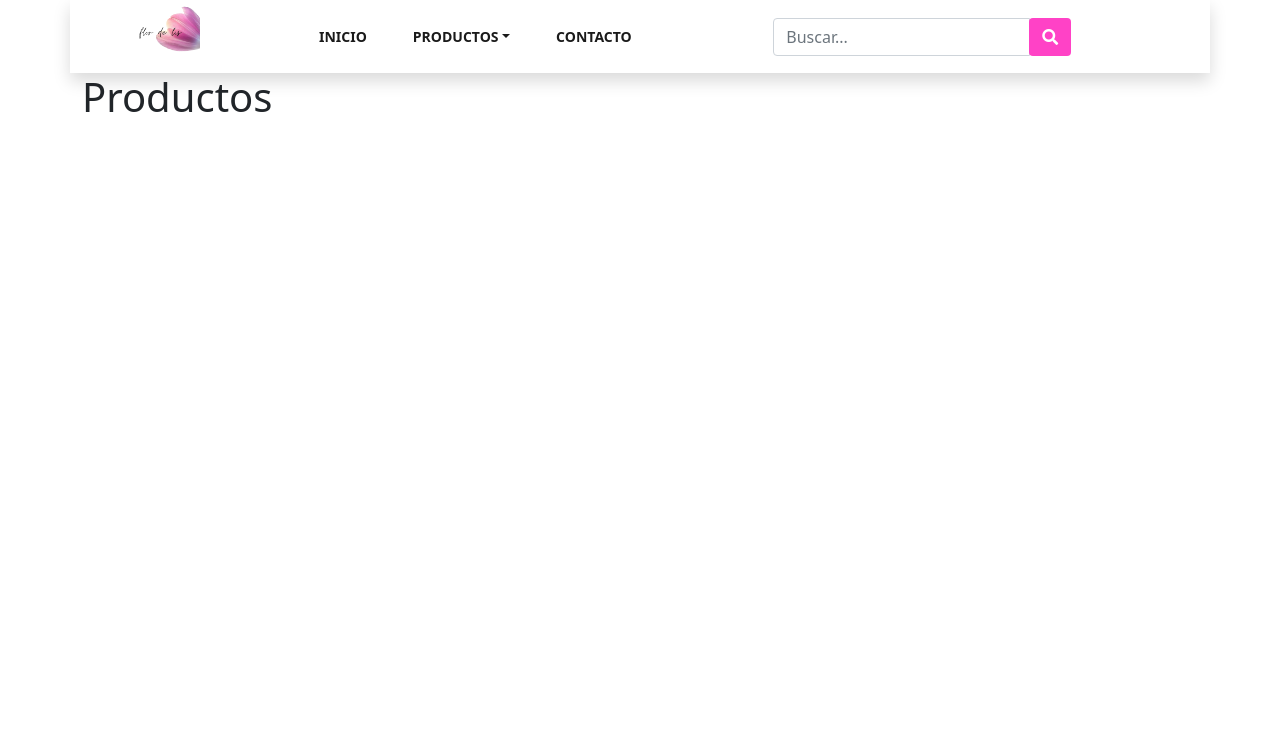
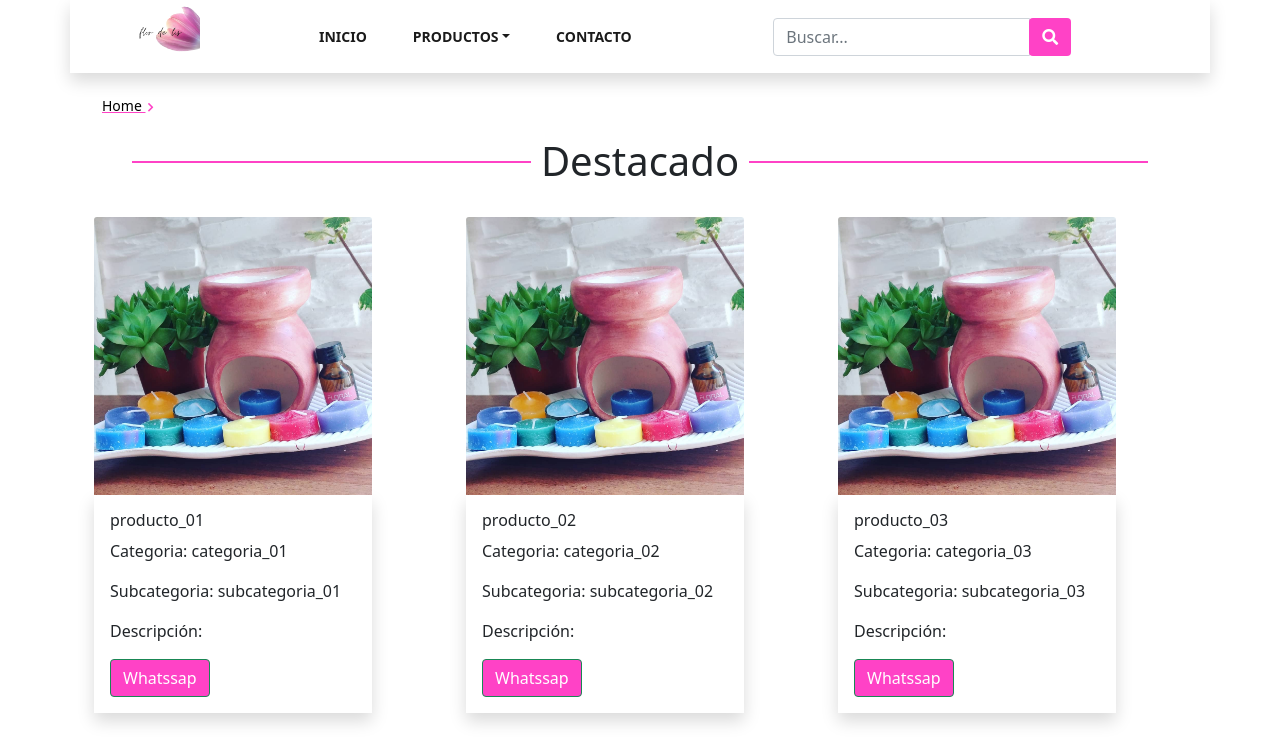
Before and after one commit to MendietaSergio/Flor_de_Lis, a React (Create React App) app: page /Productos in a window 1280 px wide. Shown: the top 739 px of the page. Built offline with nearby package versions, Linux system fonts and the light colour scheme.

Commit message:
Añade 'cambios/mejoras' en estilos, vista de pagina

```diff
--- a/src/index.css
+++ b/src/index.css
@@ -11,3 +11,18 @@ code {
   font-family: source-code-pro, Menlo, Monaco, Consolas, 'Courier New',
     monospace;
 }
+
+/* RUTAS */
+.routes{
+  margin: 20px;
+}
+.link-page>a{
+  text-decoration-color: #ff42c6;
+  font-size: 14px;
+  color: black;
+}
+.link-page>a>i{
+  color: #ff42c6;
+  font-size: 10px;
+  padding: 2px;
+}
--- a/src/mocks/categories.js
+++ b/src/mocks/categories.js
@@ -6,7 +6,7 @@ const categories = [
     },
     {
         id:2,
-        title:"Cartas aromas",
+        title:"Cartas de aromas",
         subCategory: false
     },
     {
--- a/src/pages/Home.js
+++ b/src/pages/Home.js
@@ -6,21 +6,19 @@ import { ItemListContainer } from "../components/Containers/ItemListContainer/It
 import Offer from "../components/Containers/Offer/Offer";
 
 const Home = () => {
-  // const [refresh, setRefresh ] = useState(true);
 
 
   return (
     <>
       <Carousel />
       <section className="row">
-        <ItemListContainer />
+        <ItemListContainer title="Productos"/>
       </section>
       <section className="row my-5">
         <Offer/>
       </section>
       <section className="row">
         <SocialNetworks/>
-
       </section>
       <Footer/>
     </>
--- a/src/pages/Products.js
+++ b/src/pages/Products.js
@@ -1,7 +1,28 @@
-const Products = () =>{
+import { ItemListContainer } from "../components/Containers/ItemListContainer/ItemListContainer";
+import { Link, useParams } from "react-router-dom"
+
+const Products = ({title}) =>{
+    const {idCategory} = useParams()
+    const {idSubCategory} = useParams()
     return (
         <>
-        <h1>Productos</h1>
+            <div className="routes">
+                <span className="link-page">
+                    <Link to="/">Home <i class="fas fa-chevron-right"></i></Link>
+                    {idCategory ? (
+                        <Link to="/productos">Productos <i class="fas fa-chevron-right"></i></Link>
+                    ):(
+                        null
+                    )}
+                    {idCategory && idSubCategory ? (
+                    <Link to={`/productos/${idCategory}`}>{idCategory}<i class="fas fa-chevron-right"></i></Link>
+                    ):(
+                        null
+                    )}
+
+                </span>
+            </div>
+            <ItemListContainer title={title}/>
         </>
     )
 }
```
